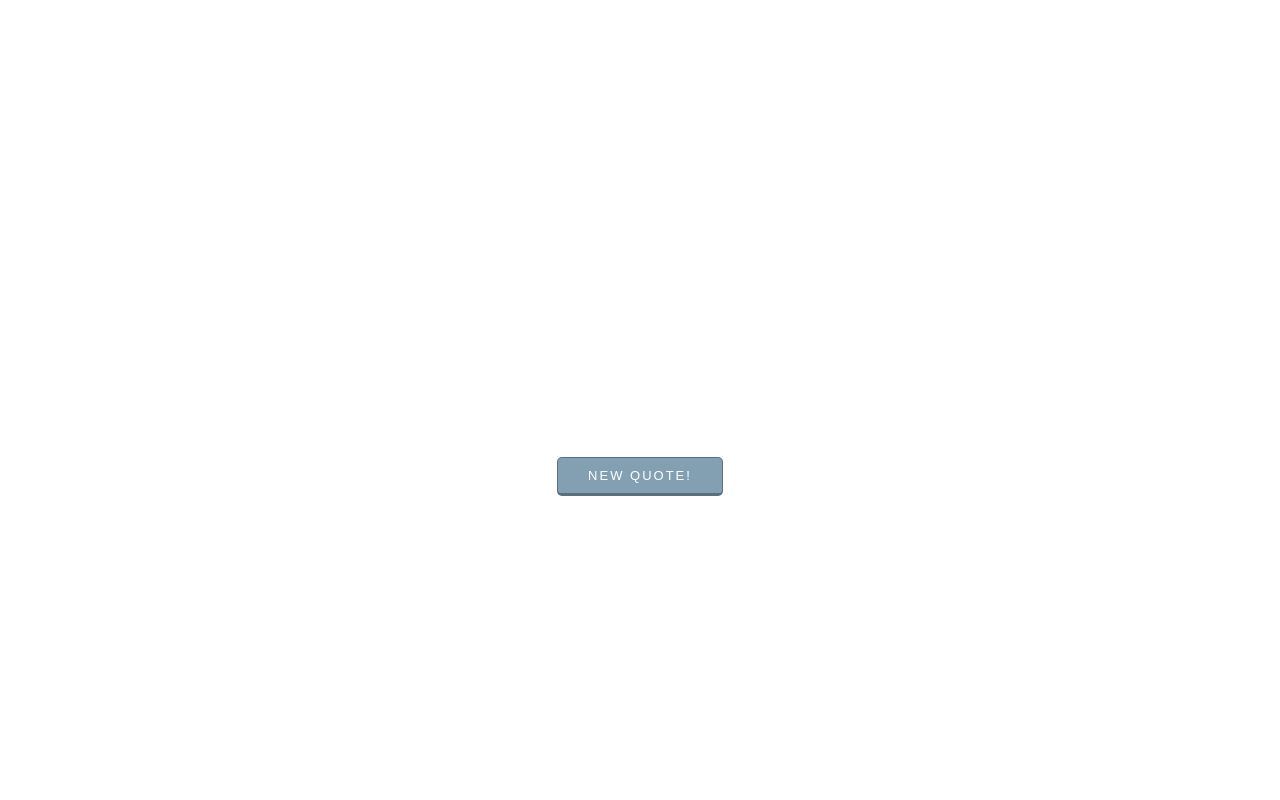
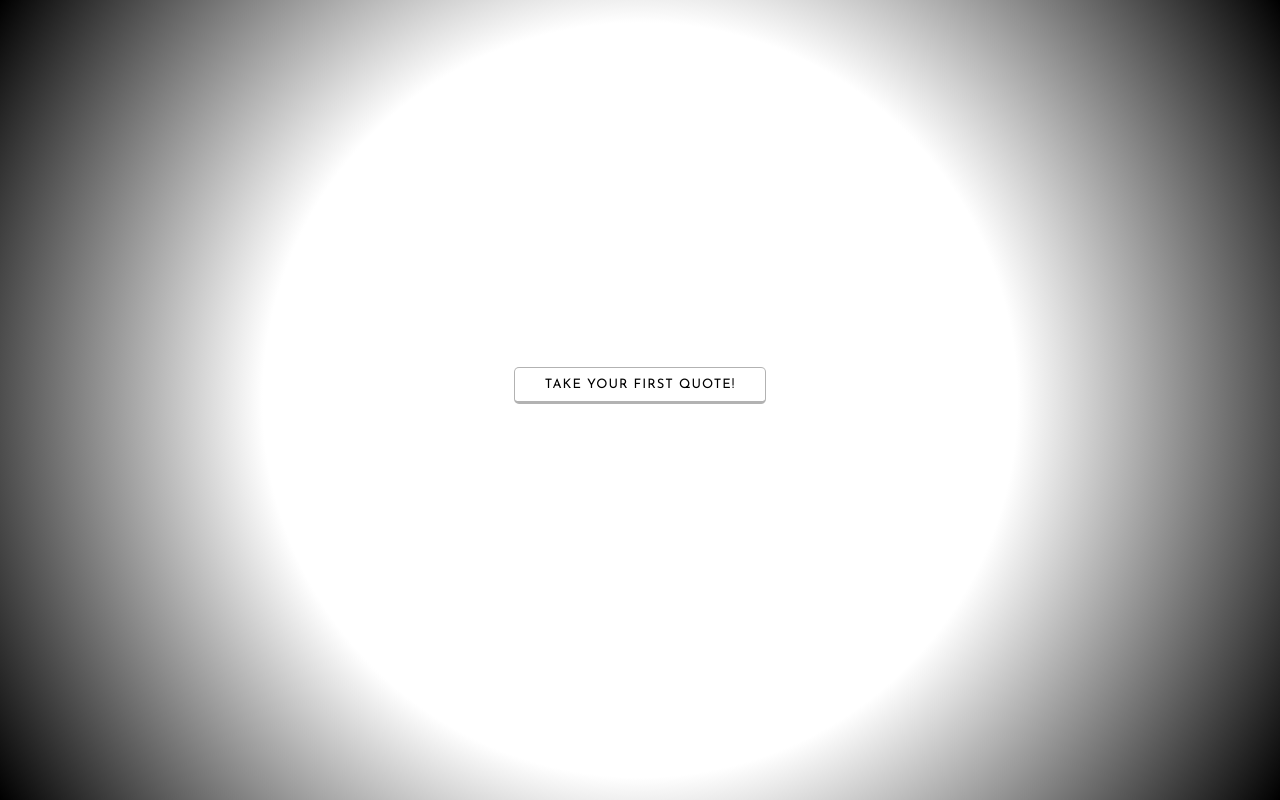
Before and after one commit to MauroLG/random-quote-machine, a React (Create React App) app: page / in a window 1280 px wide. Built offline with nearby package versions, Linux system fonts and the light colour scheme.

Commit message:
Agregados nuevos estilos, pantalla inicial dependiendo el estado de la primer quote. Primera version

```diff
--- a/public/index.html
+++ b/public/index.html
@@ -3,6 +3,8 @@
   <head>
     <meta charset="utf-8" />
     <link rel="icon" href="%PUBLIC_URL%/favicon.ico" />
+    <link href="https://fonts.googleapis.com/css2?family=Inconsolata&display=swap" rel="stylesheet">
+    <link href="https://fonts.googleapis.com/css2?family=Josefin+Sans&display=swap" rel="stylesheet">
     <meta name="viewport" content="width=device-width, initial-scale=1" />
     <meta name="theme-color" content="#000000" />
     <meta
--- a/src/App.css
+++ b/src/App.css
@@ -1,10 +1,11 @@
 .App {
-  width: 600px;
-  height: 300px;
+  max-width: 35%;
   margin: auto;
   /*margin-top: 100px;*/
   border-radius: 17px 17px 17px 17px;
   text-align: center;
+  position: relative;
+
 }
 
 html, body, #root, .Container {
@@ -16,25 +17,29 @@ html, body, #root, .Container {
 }
 
 .author, .quote {
-  text-align: center;
-  font-family: "Calibri";
-  margin: 25px;
-  height: 40px;
-  padding: 10px;
+  font-family: 'Inconsolata', monospace;
 }
 
 .author {
   text-align: right;
-  margin-right: 50px;
+  padding-right: 1.8em;
+  padding-left: 1.8em;
+  margin-top: 1.5em;
+  margin-bottom: 1.5em;
+}
+
+.quote {
+  padding: 1.8em;
 }
 
 #newQuote {
+  outline: 0;
   display: inline-block;
-  color: #666;
-  background-color: #82A0B2;
-  color: #fff;
+  /*background-color: #82A0B2;*/
+  font-family: 'Josefin Sans', sans-serif;
+  color: #000;
   text-transform: uppercase;
-  letter-spacing: 2px;
+  letter-spacing: 1px;
   font-size: 13px;
   padding: 10px 30px;
   border-radius: 5px;
@@ -42,8 +47,16 @@ html, body, #root, .Container {
   -webkit-border-radius: 5px;
   border: 1px solid rgba(0,0,0,0.3);
   border-bottom-width: 3px;
-  margin-top: 12px;
+  margin-bottom: 30px;
+}
 
+#newQuote:hover {
+  filter: brightness(85%);
+}
+
+#newQuote:active {
+  filter: brightness(80%);
+  border: 0.5px solid rgba(0,0,0,0.2);
 }
 
 .Container{
--- a/src/App.js
+++ b/src/App.js
@@ -3,14 +3,14 @@ import './App.css';
 import {Helmet} from "react-helmet"
 
 const arrQuotes = [
-    ['My favorite things in life don’t cost any money. It’s really clear that the most precious resource we all have is time.', 'Steve Jobs'],
-    ['The Internet is becoming the town square for the global village of tomorrow.', 'Bill Gates'],
-    ['Most good programmers do programming not because they expect to get paid or get adulation by the public, but because it is fun to program.', 'Linus Torvalds'],
-    ['The biggest risk is not taking any risk... In a world that changing really quickly, the only strategy that is guaranteed to fail is not taking risks.', 'Mark Zuckerberg'],
-    ['The most technologically efficient machine that man has ever invented is the book.', 'Northrop Frye'],
-    ['Just because something doesn’t do what you planned it to do doesn’t mean it’s useless.', 'Thomas Edison'],
-    ['The human spirit must prevail over technology.', 'Albert Einstein'],
-    ['It’s supposed to be automatic, but actually you have to push this button.', 'John Brunner']
+    ['My favorite things in life don’t cost any money. It’s really clear that the most precious resource we all have is time.\"', 'Steve Jobs'],
+    ['The Internet is becoming the town square for the global village of tomorrow.\"', 'Bill Gates'],
+    ['Most good programmers do programming not because they expect to get paid or get adulation by the public, but because it is fun to program.\"', 'Linus Torvalds'],
+    ['The biggest risk is not taking any risk... In a world that changing really quickly, the only strategy that is guaranteed to fail is not taking risks.\"', 'Mark Zuckerberg'],
+    ['The most technologically efficient machine that man has ever invented is the book.\"', 'Northrop Frye'],
+    ['Just because something doesn’t do what you planned it to do doesn’t mean it’s useless.\"', 'Thomas Edison'],
+    ['The human spirit must prevail over technology.\"', 'Albert Einstein'],
+    ['It’s supposed to be automatic, but actually you have to push this button.\"', 'John Brunner']
 ]
 
 const arrColors = [
@@ -45,8 +45,10 @@ class App extends React.Component {
         this.state = {
             quote: '',
             author: '',
-            bgcolor: 'white',
-            qtcolor: 'white',
+            bgColor: 'white',
+            qtColor: 'white',
+            fntColor:'white',
+            firstQuote: true,
         }
         this.handleClick = this.handleClick.bind(this);
     }
@@ -56,32 +58,47 @@ class App extends React.Component {
         this.setState({
             quote: arrQuotes[rNum][0],
             author: arrQuotes[rNum][1],
-            bgcolor: arrColors[rNum][0],
-            qtcolor: arrColors[rNum][1],
+            bgColor: arrColors[rNum][0],
+            qtColor: arrColors[rNum][1],
+            firstQuote: false,
         })
     }
 
     render(){
-        const qtStyleBg = {
-            backgroundColor: this.state.qtcolor,
+        const qtStyle = {
+            color: this.state.qtColor,
+            boxShadow: '4px 4px 15px 4px #000',
+            backgroundColor: '#000'
         }
-        const qtStyleSh = {
-            boxShadow: '7px 7px 50px 1px' + this.state.qtcolor,
-        }
-        const bgStyle = {
-            backgroundImage: 'radial-gradient(circle, '+this.state.bgcolor+','+this.state.qtcolor+')',
+
+        const cStyleBg = {
+            backgroundImage: 'radial-gradient(circle, '+this.state.bgColor+','+this.state.qtColor+', black)',
             width: '100%',
             height: '100%'
         }
-        return (
-            <div className="Container" style={bgStyle}>
-                <div className="App" style={{...qtStyleBg, ...qtStyleSh}}>
-                    <h2 className="quote">{this.state.quote}</h2>
-                    <h1 className="author">{this.state.author}</h1>
-                    <button id="newQuote" onClick={this.handleClick}>NEW QUOTE!</button>
+
+        const firstQuote = this.state.firstQuote;
+
+        if (firstQuote) {
+            return (
+                <div className="Container" style={cStyleBg}>
+                    <div className="App">
+                        <button id="newQuote" onClick={this.handleClick} style={{backgroundColor: this.state.qtColor,}}>TAKE YOUR FIRST QUOTE!</button>
+                    </div>
                 </div>
-            </div>
-        );
+            );
+        }
+        else {
+            return (
+                <div className="Container" style={cStyleBg}>
+                    <div className="App" style={qtStyle}>
+                        <h2 className="quote">{this.state.quote}</h2>
+                        <h1 className="author">~ {this.state.author}</h1>
+                        <button id="newQuote" onClick={this.handleClick} style={{backgroundColor: this.state.qtColor}}>NEW QUOTE!</button>
+                    </div>
+                </div>
+             );
+        }
     }
 }
 
```
